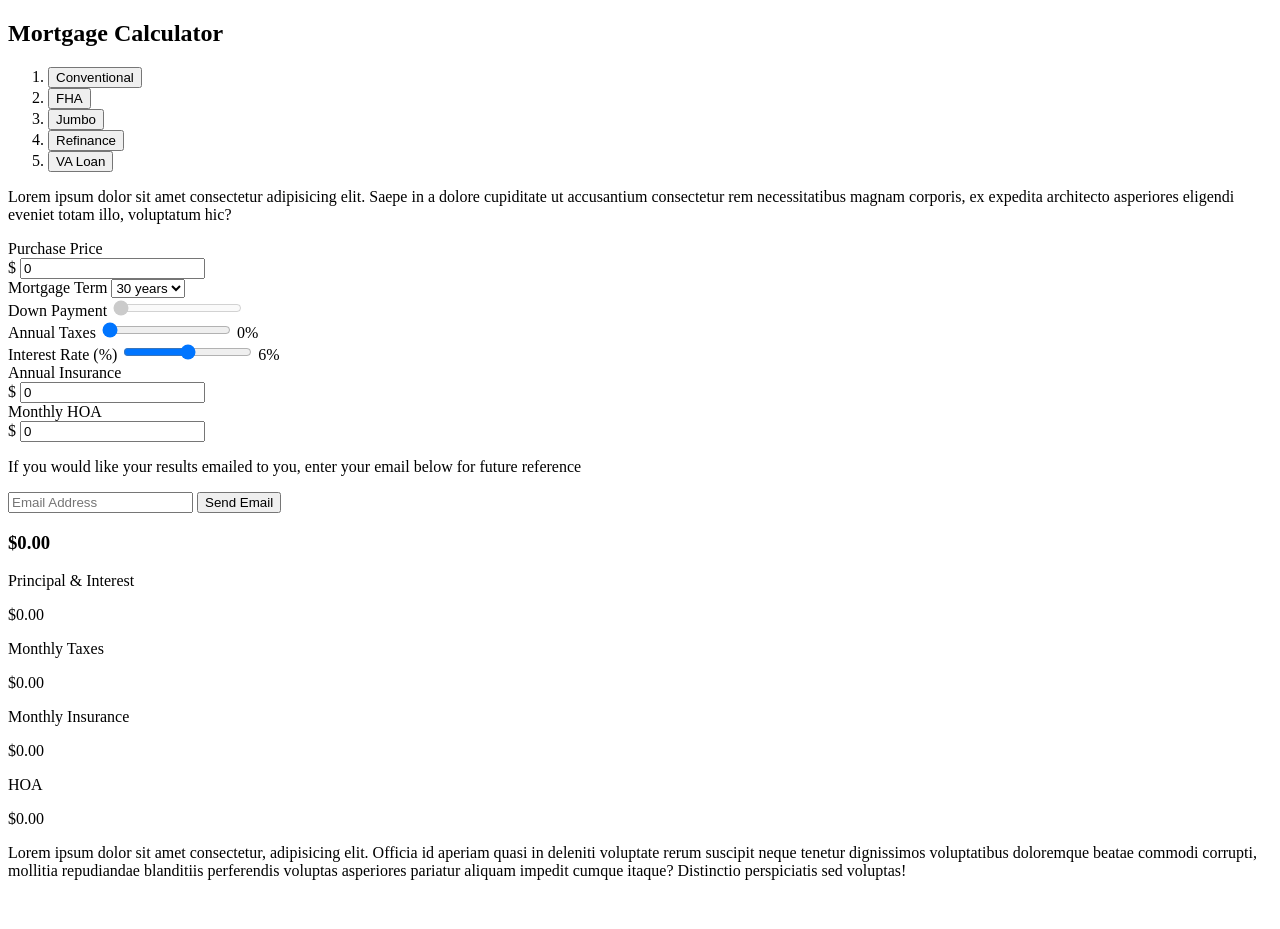
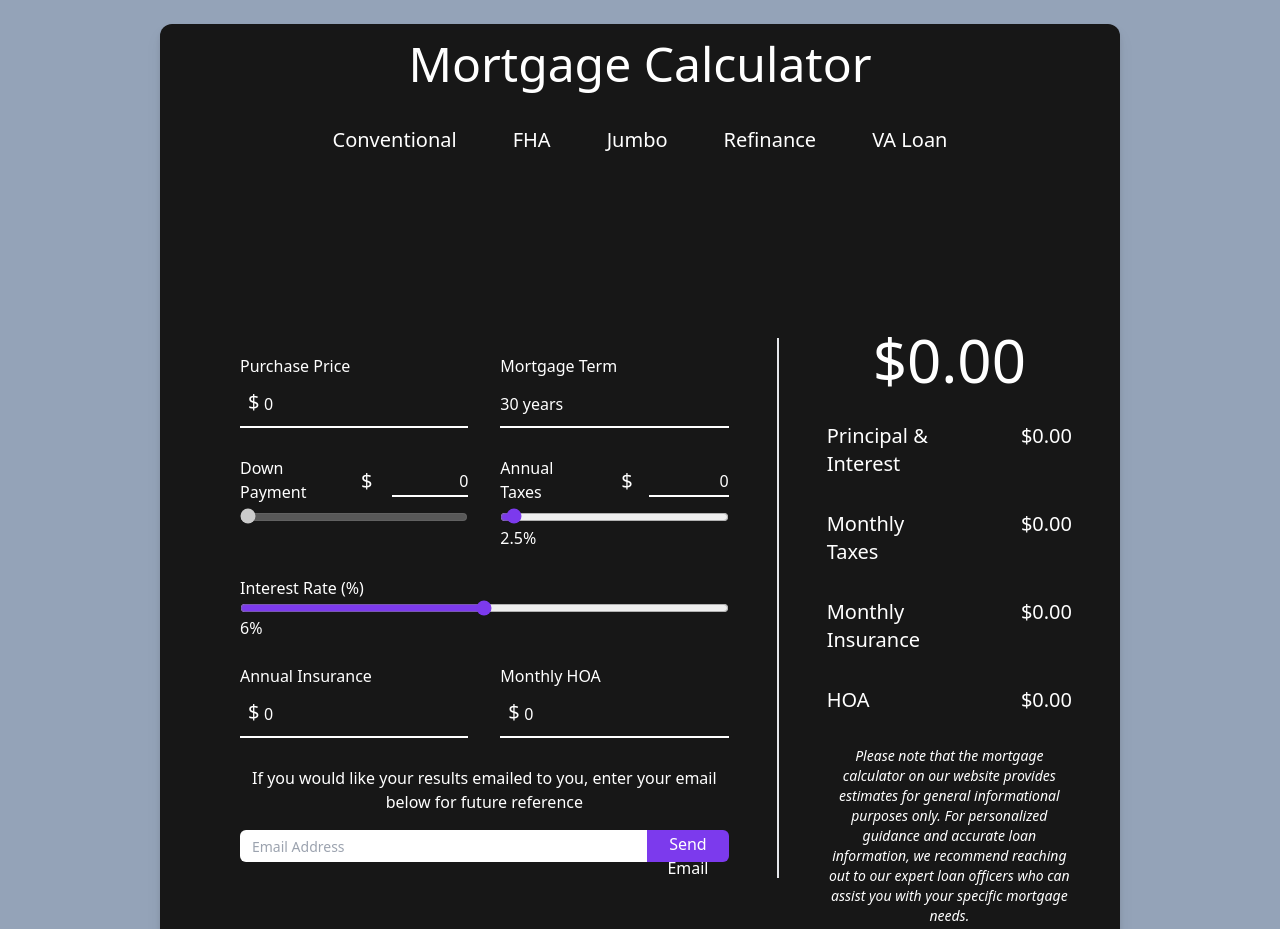
Before and after one commit to azwethinkweizkd/potential-funicular, a plain HTML site: page static/index.html in a window 1280 px wide. Shown: the top 929 px of the page. Before the commit the page ends 896 px from the top, so only its background shows below. Drawn offline with nearby package versions, Linux system fonts and the light colour scheme.

Commit message:
finished styling for desktop, complete get to get the loan information from SQL

```diff
--- a/static/index.html
+++ b/static/index.html
@@ -9,6 +9,7 @@
       crossorigin="anonymous"
     ></script>
     <link rel="stylesheet" href="/css/input.css" />
+    <script src="https://cdn.tailwindcss.com"></script>
     <link
       href="https://fonts.googleapis.com/css?family=Inter"
       rel="stylesheet"
@@ -27,53 +28,71 @@
       }
     </style>
   </head>
-  <body>
-    <section class="m-auto w-3/4 h-fit px-8 bg-black">
+  <body class="bg-slate-400">
+    <section
+      class="mx-auto my-6 w-3/4 h-fit px-8 bg-neutral-900 shadow-black drop-shadow-lg rounded-xl"
+    >
       <h1 class="text-center text-white text-5xl py-4">Mortgage Calculator</h1>
       <div class="m-auto text-center my-4">
         <ol class="text-white flex justify-center space-x-8">
           <li>
             <button
-              class="border-b-2 border-transparent hover:border-blue-500 focus:border-blue-500"
+              class="text-xl border-b-2 border-transparent focus:border-violet-600 active:border-violet-600 transition-all duration-300 py-1.5 px-3 focus:outline-none focus:ring-0"
+              hx-get="/getLoanDescription?loanType=conventional"
+              hx-trigger="click"
+              hx-target="#loan-description"
             >
               Conventional
             </button>
           </li>
           <li>
             <button
-              class="border-b-2 border-transparent hover:border-blue-500 focus:border-blue-500"
+              class="text-xl border-b-2 border-transparent focus:border-violet-600 active:border-violet-600 transition-all duration-300 py-1.5 px-3 focus:outline-none focus:ring-0"
+              hx-get="/getLoanDescription?loanType=fha"
+              hx-trigger="click"
+              hx-target="#loan-description"
             >
               FHA
             </button>
           </li>
           <li>
             <button
-              class="border-b-2 border-transparent hover:border-blue-500 focus:border-blue-500"
+              class="text-xl border-b-2 border-transparent focus:border-violet-600 active:border-violet-600 transition-all duration-300 py-1.5 px-3 focus:outline-none focus:ring-0"
+              hx-get="/getLoanDescription?loanType=jumbo"
+              hx-trigger="click"
+              hx-target="#loan-description"
             >
               Jumbo
             </button>
           </li>
           <li>
             <button
-              class="border-b-2 border-transparent hover:border-blue-500 focus:border-blue-500"
+              class="text-xl border-b-2 border-transparent focus:border-violet-600 active:border-violet-600 transition-all duration-300 py-1.5 px-3 focus:outline-none focus:ring-0"
+              hx-get="/getLoanDescription?loanType=refinance"
+              hx-trigger="click"
+              hx-target="#loan-description"
             >
               Refinance
             </button>
           </li>
           <li>
             <button
-              class="border-b-2 border-transparent hover:border-blue-500 focus:border-blue-500"
+              class="text-xl border-b-2 border-transparent focus:border-violet-600 active:border-violet-600 transition-all duration-300 py-1.5 px-3 focus:outline-none focus:ring-0"
+              hx-get="/getLoanDescription?loanType=vaLoan"
+              hx-trigger="click"
+              hx-target="#loan-description"
             >
               VA Loan
             </button>
           </li>
         </ol>
-        <p class="m-auto w-1/2 text-white my-4">
-          Lorem ipsum dolor sit amet consectetur adipisicing elit. Saepe in a
-          dolore cupiditate ut accusantium consectetur rem necessitatibus magnam
-          corporis, ex expedita architecto asperiores eligendi eveniet totam
-          illo, voluptatum hic?
-        </p>
+        <p
+          id="loan-description"
+          class="m-auto w-2/3 text-white my-6 h-24"
+          hx-get="/getLoanDescription?loanType=conventional"
+          hx-swap="innerHTML"
+          hx-trigger="load"
+        ></p>
       </div>
 
       <div class="m-auto grid grid-cols-3 gap-8">
@@ -87,14 +106,14 @@
                   >
                   <div class="relative inline-block">
                     <span
-                      class="absolute left-2 top-1/4 translate-y-2/4 text-white text-xl -my-1.5"
+                      class="absolute left-2 translate-y-2/4 text-white text-xl -my-2"
                       >$</span
                     >
                     <input
                       hx-post="/postMonthlyPayment"
                       hx-trigger="keyup changed delay:0.25s"
                       hx-target="#monthlyPayment"
-                      class="w-full block border-white py-2.5 text-sm text-white bg-transparent border-0 border-b-2 appearance-none focus:outline-none focus:ring-0 focus:border-white peer pl-6"
+                      class="w-full block border-white py-2.5 mb-1 text-white bg-transparent border-0 border-b-2 appearance-none focus:outline-none focus:ring-0 focus:border-white peer pl-6"
                       name="purchasePrice"
                       id="purchasePrice"
                       type="number"
@@ -110,18 +129,18 @@
                   <select
                     hx-post="/postMonthlyPayment"
                     hx-target="#monthlyPayment"
-                    class="w-full block py-2.5 px-0 text-sm text-white bg-transparent border-0 border-b-2 border-white appearance-none focus:outline-none focus:ring-0 focus:border-white peer"
+                    class="w-full block py-2.5 px-0 text-white bg-transparent border-0 border-b-2 border-white appearance-none focus:outline-none focus:ring-0 focus:border-white peer"
                     name="mortgageTerm"
                     id="mortgageTerm"
                   >
                     <option
-                      class="bg-black text-white border-white"
+                      class="bg-neutral-900 text-white border-white"
                       value="360"
                     >
                       30 years
                     </option>
                     <option
-                      class="bg-black text-white border-white"
+                      class="bg-neutral-900 text-white border-white"
                       value="180"
                     >
                       15 years
@@ -132,13 +151,30 @@
               <div class="grid grid-cols-2 gap-8 my-6">
                 <!-- Down Payment -->
                 <div class="flex flex-col">
+                  <div class="flex justify-between items-center">
                     <label class="text-white mb-1" for="downPayment"
                       >Down Payment</label
                     >
+                    <div class="relative inline-block w-fit">
+                      <span
+                        class="absolute right-24 translate-y-2/4 text-white text-xl -my-2.5"
+                        >$</span
+                      >
+                      <input
+                        id="downPaymentNumInput"
+                        class="float-right w-1/2 block border-white py-0.5 text-white bg-transparent border-0 border-b-2 appearance-none focus:outline-none focus:ring-0 focus:border-white text-right my-1"
+                        type="number"
+                        min="0"
+                        value="0"
+                        onkeypress="return /[0-9]/i.test(event.key)"
+                      />
+                    </div>
+                  </div>
+
                   <input
                     hx-post="/postMonthlyPayment"
                     hx-target="#monthlyPayment"
-                    class="w-full block bg-transparent text-white border-b-2 border-white"
+                    class="w-full block bg-transparent text-white border-b-2 border-white accent-violet-600"
                     type="range"
                     name="downPayment"
                     id="downPayment"
@@ -152,20 +188,35 @@
                 </div>
                 <!-- Annual Taxes -->
                 <div class="flex flex-col">
+                  <div class="flex justify-between items-center">
                     <label class="text-white mb-1" for="annualTaxes"
                       >Annual Taxes</label
                     >
+                    <div class="relative inline-block w-fit">
+                      <span
+                        class="absolute right-24 translate-y-2/4 text-white text-xl -my-2.5"
+                        >$</span
+                      >
+                      <input
+                        id="annualTaxesNumInputReadOnly"
+                        class="float-right w-1/2 block py-0.5 border-white text-white bg-transparent border-0 border-b-2 appearance-none focus:outline-none focus:ring-0 focus:border-white text-right my-1"
+                        type="number"
+                        readonly
+                      />
+                    </div>
+                  </div>
+
                   <input
                     hx-post="/postMonthlyPayment"
                     hx-target="#monthlyPayment"
-                    class="w-full block bg-transparent text-white border-b-2 border-white"
+                    class="w-full block bg-transparent text-white border-b-2 border-white accent-violet-600"
                     type="range"
                     name="annualTaxes"
                     id="annualTaxes"
                     min="0.0"
                     max="100.0"
                     step="0.5"
-                    value="5.0"
+                    value="2.5"
                   />
                   <span
                     class="text-white mb-0.5"
@@ -174,14 +225,14 @@
                 </div>
               </div>
               <!-- Interest Rate -->
-              <div class="my-6">
+              <div class="my-2">
                 <label class="text-white mb-1" for="interestRate"
                   >Interest Rate (%)</label
                 >
                 <input
                   hx-post="/postMonthlyPayment"
                   hx-target="#monthlyPayment"
-                  class="w-full block"
+                  class="w-full block accent-violet-600"
                   type="range"
                   name="interestRate"
                   id="interestRate"
@@ -199,14 +250,14 @@
                   >
                   <div class="relative inline-block">
                     <span
-                      class="absolute left-2 top-1/4 translate-y-2/4 text-white text-xl -my-1.5"
+                      class="absolute left-2 translate-y-2/4 text-white text-xl -my-2"
                       >$</span
                     >
                     <input
                       hx-post="/postMonthlyPayment"
                       hx-target="#monthlyPayment"
                       hx-trigger="keyup changed delay:0.25s"
-                      class="w-full block border-white py-2.5 text-sm text-white bg-transparent border-0 border-b-2 appearance-none focus:outline-none focus:ring-0 focus:border-white peer pl-6"
+                      class="w-full block border-white py-2.5 mb-1 text-white bg-transparent border-0 border-b-2 appearance-none focus:outline-none focus:ring-0 focus:border-white peer pl-6"
                       name="annualInsurance"
                       id="annualInsurance"
                       type="number"
@@ -222,14 +273,14 @@
                   >
                   <div class="relative inline-block">
                     <span
-                      class="absolute left-2 top-1/4 translate-y-2/4 text-white text-xl -my-1.5"
+                      class="absolute left-2 translate-y-2/4 text-white text-xl -my-2"
                       >$</span
                     >
                     <input
                       hx-post="/postMonthlyPayment"
                       hx-target="#monthlyPayment"
                       hx-trigger="keyup changed delay:0.25s"
-                      class="w-full block border-white py-2.5 text-sm text-white bg-transparent border-0 border-b-2 appearance-none focus:outline-none focus:ring-0 focus:border-white peer pl-6"
+                      class="w-full block border-white py-2.5 mb-1 text-white bg-transparent border-0 border-b-2 appearance-none focus:outline-none focus:ring-0 focus:border-white peer pl-6"
                       name="monthlyHoa"
                       id="monthlyHoa"
                       type="number"
@@ -252,7 +303,7 @@
                   placeholder="Email Address"
                 />
                 <button
-                  class="bg-green-500 w-1/6 px-4 py-0.5 rounded-r-md text-white text-small hover:shadow-md transition-shadow ease-in duration-200 h-8"
+                  class="bg-violet-600 w-1/6 px-4 py-0.5 rounded-r-md text-white text-small hover:shadow-md transition-shadow ease-in duration-200 h-8"
                   type="submit"
                 >
                   Send Email
@@ -278,12 +329,11 @@
               <p class="text-xl">HOA</p>
               <p class="text-right text-xl">$0.00</p>
               <p class="text-center text-sm italic col-span-2">
-                Lorem ipsum dolor sit amet consectetur, adipisicing elit.
-                Officia id aperiam quasi in deleniti voluptate rerum suscipit
-                neque tenetur dignissimos voluptatibus doloremque beatae commodi
-                corrupti, mollitia repudiandae blanditiis perferendis voluptas
-                asperiores pariatur aliquam impedit cumque itaque? Distinctio
-                perspiciatis sed voluptas!
+                Please note that the mortgage calculator on our website provides
+                estimates for general informational purposes only. For
+                personalized guidance and accurate loan information, we
+                recommend reaching out to our expert loan officers who can
+                assist you with your specific mortgage needs.
               </p>
             </div>
           </div>
@@ -294,7 +344,12 @@
   <script>
     const principalInput = document.getElementById("purchasePrice");
     const downPaymentInput = document.getElementById("downPayment");
+    const downPaymentSpan = document.getElementById("downPaymentPercent");
+    const downPaymentNumInput = document.getElementById("downPaymentNumInput");
     const annualTaxesInput = document.getElementById("annualTaxes");
+    const annualTaxesNumInputReadOnly = document.getElementById(
+      "annualTaxesNumInputReadOnly"
+    );
     const annualInsuranceInput = document.getElementById("annualInsurance");
     const monthlyHoaInput = document.getElementById("monthlyHoa");
     const interestRateInput = document.getElementById("interestRate");
@@ -303,13 +358,13 @@
     );
     const annualTaxesPercentSpan =
       document.getElementById("annualTaxesPercent");
-    const downPaymentSpan = document.getElementById("downPaymentPercent");
 
     window.addEventListener("load", function () {
       principalInput.value = 0;
       downPaymentInput.value = 0;
-      annualTaxesInput.value = 0;
+      downPaymentNumInput.value = 0;
       annualInsuranceInput.value = 0;
+      annualTaxesNumInputReadOnly.value = 0;
       monthlyHoaInput.value = 0;
       interestRatePercentSpan.innerHTML = `${interestRateInput.value}%`;
       annualTaxesPercentSpan.innerHTML = `${annualTaxesInput.value}%`;
@@ -318,6 +373,8 @@
 
     principalInput.addEventListener("input", function () {
       let principal = parseInt(principalInput.value);
+      let annualTaxesPercent = parseInt(annualTaxesInput.value) / 100;
+      annualTaxesNumInputReadOnly.value = principal * annualTaxesPercent;
       downPaymentInput.disabled = false;
       downPaymentInput.max = principal;
       if (downPaymentInput.value > principal) {
@@ -330,6 +387,9 @@
     });
 
     annualTaxesInput.addEventListener("change", function () {
+      let principal = parseInt(principalInput.value);
+      let annualTaxesPercent = parseInt(annualTaxesInput.value) / 100;
+      annualTaxesNumInputReadOnly.value = principal * annualTaxesPercent;
       annualTaxesPercentSpan.innerHTML = `${annualTaxesInput.value}%`;
     });
 
@@ -337,7 +397,12 @@
       let principal = parseInt(principalInput.value);
       let downPayment = parseInt(downPaymentInput.value);
       let percentOfPrincipal = (downPayment / principal) * 100;
-      downPaymentSpan.innerHTML = `${percentOfPrincipal.toFixed(2)}%`;
+      downPaymentSpan.innerHTML = `${percentOfPrincipal.toFixed(0)}%`;
+      downPaymentNumInput.value = downPaymentInput.value;
+    });
+
+    downPaymentNumInput.addEventListener("input", function () {
+      downPaymentInput.value = downPaymentNumInput.value;
     });
   </script>
 </html>
```
Also changed, not shown: 1 other file. Lines whose indentation alone changed are shown as unchanged.
